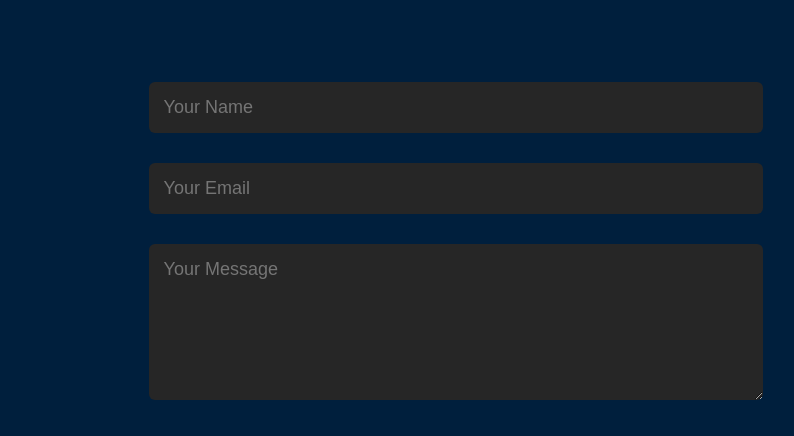
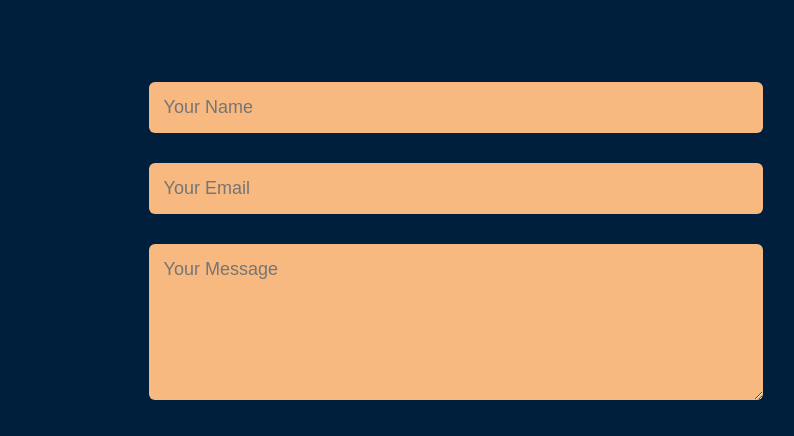
Before and after one commit to rash-host/RASHi, a plain HTML site: page index.html in a window 1280 px wide. Shown: the part 2223-2659 px from the top of the page, 389-1183 px from the left. Drawn offline with Linux system fonts and the light colour scheme.

```diff
--- a/style.css
+++ b/style.css
@@ -309,7 +309,7 @@
     width: 100%;
     border: 0;
     outline: none;
-    background: #262626;
+    background: #F7B980;
     padding: 15px;
     margin: 15px 0;
     color: #fff;
```
